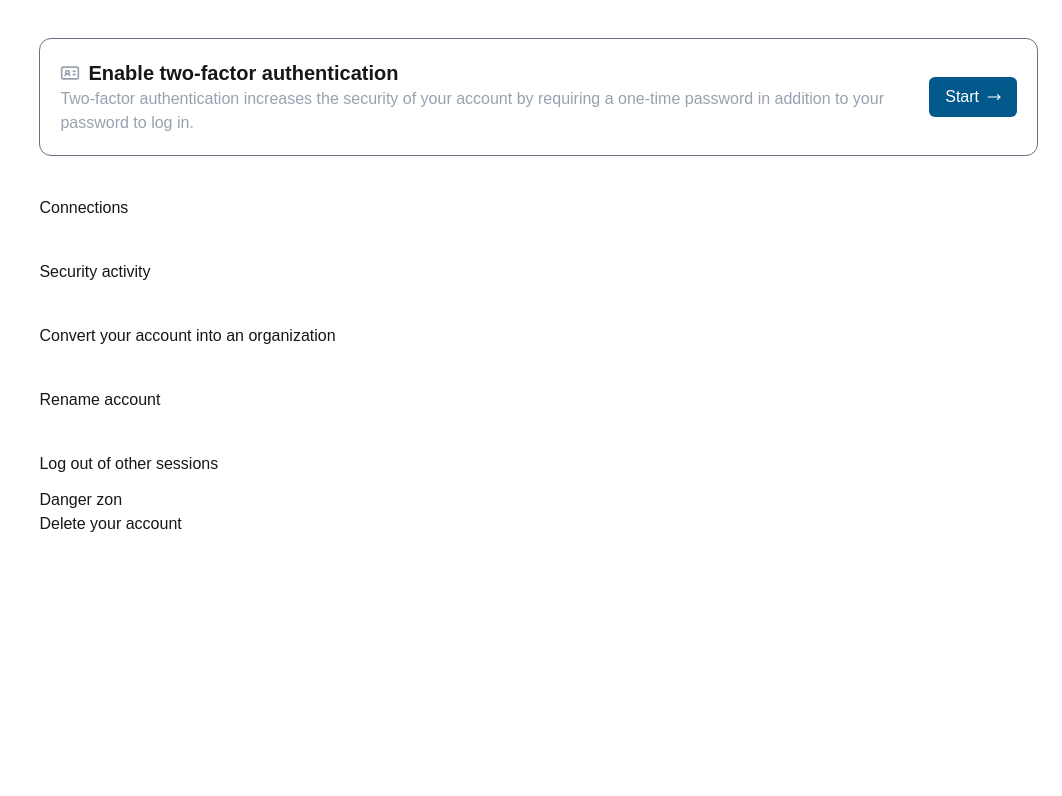
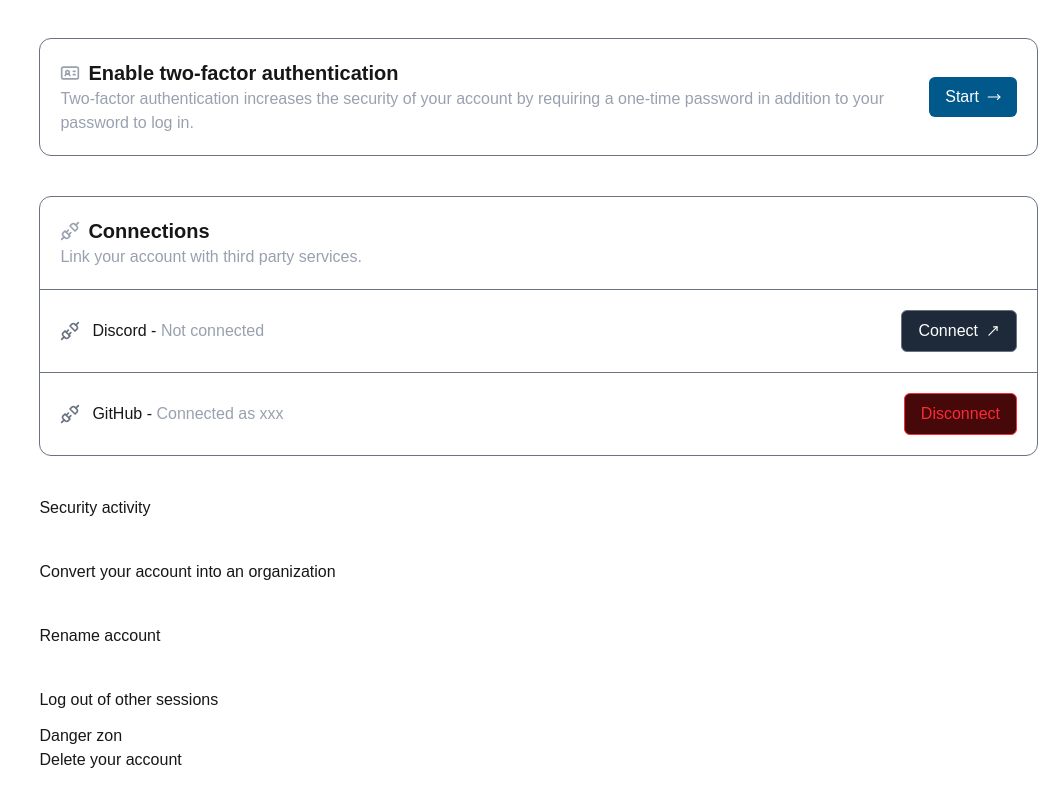
Before and after one commit to shoet/web-ui-trace, a Next.js app in the folder expo-console/: page /settings in a window 1280 px wide. Shown: the part 1190-1986 px from the top of the page, without its empty margins (218-1280 px from the left). Before the commit the page ends 1750 px from the top, so only its background shows below. Built offline with nearby package versions, Linux system fonts and the light colour scheme.

Commit message:
Connectionsを作成

```diff
--- /dev/null
+++ b/expo-console/src/app/settings/_components/Connections/index.tsx
@@ -0,0 +1,57 @@
+import clsx from "clsx";
+import { SectionTitleConnection } from "../SectionTitle";
+import { IconArrowUpRight, IconConnect } from "@/components/Icon";
+import { DangerButton, PrimaryButton, SecondaryButton } from "../PrimaryButton";
+
+export const Connections = () => {
+  return (
+    <div id="connections" className={clsx("border border-gray-500 rounded-xl")}>
+      <div className={clsx("flex flex-col justify-start")}>
+        <div className={clsx("border-b border-b-gray-500 p-5")}>
+          <SectionTitleConnection />
+          <div className={clsx("text-text-description")}>
+            Link your account with third party services.
+          </div>
+        </div>
+        <div
+          className={clsx(
+            "border-b border-b-gray-500 p-5",
+            "flex flex-row items-center justify-between",
+          )}
+        >
+          <div
+            className={clsx("flex flex-row items-center gap-3 justify-start")}
+          >
+            <IconConnect size={20} color={"var(--color-gray-500)"} />
+            <span>
+              {"Discord - "}
+              <span className={clsx("text-text-description")}>
+                Not connected
+              </span>
+            </span>
+          </div>
+          <SecondaryButton
+            text="Connect"
+            icon={<IconArrowUpRight size={14} />}
+          />
+        </div>
+        <div
+          className={clsx("p-5", "flex flex-row items-center justify-between")}
+        >
+          <div
+            className={clsx("flex flex-row items-center gap-3 justify-start")}
+          >
+            <IconConnect size={20} color={"var(--color-gray-500)"} />
+            <span>
+              {"GitHub - "}
+              <span className={clsx("text-text-description")}>
+                Connected as xxx
+              </span>
+            </span>
+          </div>
+          <DangerButton text="Disconnect" />
+        </div>
+      </div>
+    </div>
+  );
+};
--- a/expo-console/src/app/settings/_components/PrimaryButton/index.tsx
+++ b/expo-console/src/app/settings/_components/PrimaryButton/index.tsx
@@ -1,17 +1,29 @@
 import clsx from "clsx";
 import { ComponentProps, ReactNode } from "react";
 
+type ButtonVariant = "primary" | "secondary" | "danger";
+
 type Props = {
+  variant?: ButtonVariant;
   text: string;
   icon?: ReactNode;
 } & ComponentProps<"button">;
 
-export const PrimaryButton = (props: Props) => {
-  const { text, icon, ...rest } = props;
+const VariantsStyle: Record<ButtonVariant, string> = {
+  primary: "text-white bg-sky-800 hover:bg-sky-900 disabled:bg-sky-950",
+  secondary: "border border-gray-500 bg-gray-800 text-white hover:bg-gray-700",
+  danger: "border border-red-500 bg-red-950 text-red-500 hover:bg-red-900",
+};
+
+export const Button = (props: Props) => {
+  const { variant = "primary", text, icon, ...rest } = props;
+
   return (
     <button
       className={clsx(
-        "flex flex-row items-center justify-center px-4 py-2 rounded-md text-white bg-sky-800 cursor-pointer hover:bg-sky-900 disabled:bg-sky-950 disabled:cursor-default gap-2",
+        "flex flex-row items-center justify-center gap-2 px-4 py-2 ",
+        "rounded-md cursor-pointer disabled:cursor-default",
+        VariantsStyle[variant],
       )}
       {...rest}
     >
@@ -20,3 +32,15 @@ export const PrimaryButton = (props: Props) => {
     </button>
   );
 };
+
+export const PrimaryButton = (props: Omit<Props, "variant">) => (
+  <Button variant="primary" {...props} />
+);
+
+export const SecondaryButton = (props: Omit<Props, "variant">) => (
+  <Button variant="secondary" {...props} />
+);
+
+export const DangerButton = (props: Omit<Props, "variant">) => (
+  <Button variant="danger" {...props} />
+);
--- a/expo-console/src/app/settings/_components/SectionTitle/index.tsx
+++ b/expo-console/src/app/settings/_components/SectionTitle/index.tsx
@@ -1,4 +1,10 @@
-import { IconIdCard, IconLock, IconMail, IconUser } from "@/components/Icon";
+import {
+  IconConnect,
+  IconIdCard,
+  IconLock,
+  IconMail,
+  IconUser,
+} from "@/components/Icon";
 import clsx from "clsx";
 import { ReactNode } from "react";
 
@@ -48,3 +54,10 @@ export const SectionTitleTwoFactorAuth = () => (
     icon={<IconIdCard color={"var(--color-gray-400)"} size={20} />}
   />
 );
+
+export const SectionTitleConnection = () => (
+  <SectionTitle
+    title="Connections"
+    icon={<IconConnect color={"var(--color-gray-400)"} size={20} />}
+  />
+);
--- a/expo-console/src/app/settings/page.tsx
+++ b/expo-console/src/app/settings/page.tsx
@@ -4,6 +4,7 @@ import { AboutYou } from "./_components/AboutYou";
 import { Email } from "./_components/Eamil";
 import { ChangePassword } from "./_components/ChangePassword";
 import { EnableTwoFactorAuthentication } from "./_components/EnableTwoFactorAuthentication";
+import { Connections } from "./_components/Connections";
 
 export default function SettingPage() {
   return (
@@ -15,7 +16,7 @@ export default function SettingPage() {
         <Email />
         <ChangePassword />
         <EnableTwoFactorAuthentication />
-        <div>Connections</div>
+        <Connections />
         <div>Security activity</div>
         <div>Convert your account into an organization</div>
         <div>Rename account</div>
--- a/expo-console/src/components/Icon/index.tsx
+++ b/expo-console/src/components/Icon/index.tsx
@@ -18,6 +18,7 @@ import {
   CircleX,
   Eye,
   EyeOff,
+  MoveUpRight,
 } from "lucide-react";
 
 type LucideReactIconProps = {
@@ -49,3 +50,4 @@ export const IconWarn = withLucideReactIcon(TriangleAlert);
 export const IconAlert = withLucideReactIcon(CircleX);
 export const IconEye = withLucideReactIcon(Eye);
 export const IconEyeOff = withLucideReactIcon(EyeOff);
+export const IconArrowUpRight = withLucideReactIcon(MoveUpRight);
```
Also changed, not shown: 2 other files (tests, documents, lock files or other folders).
